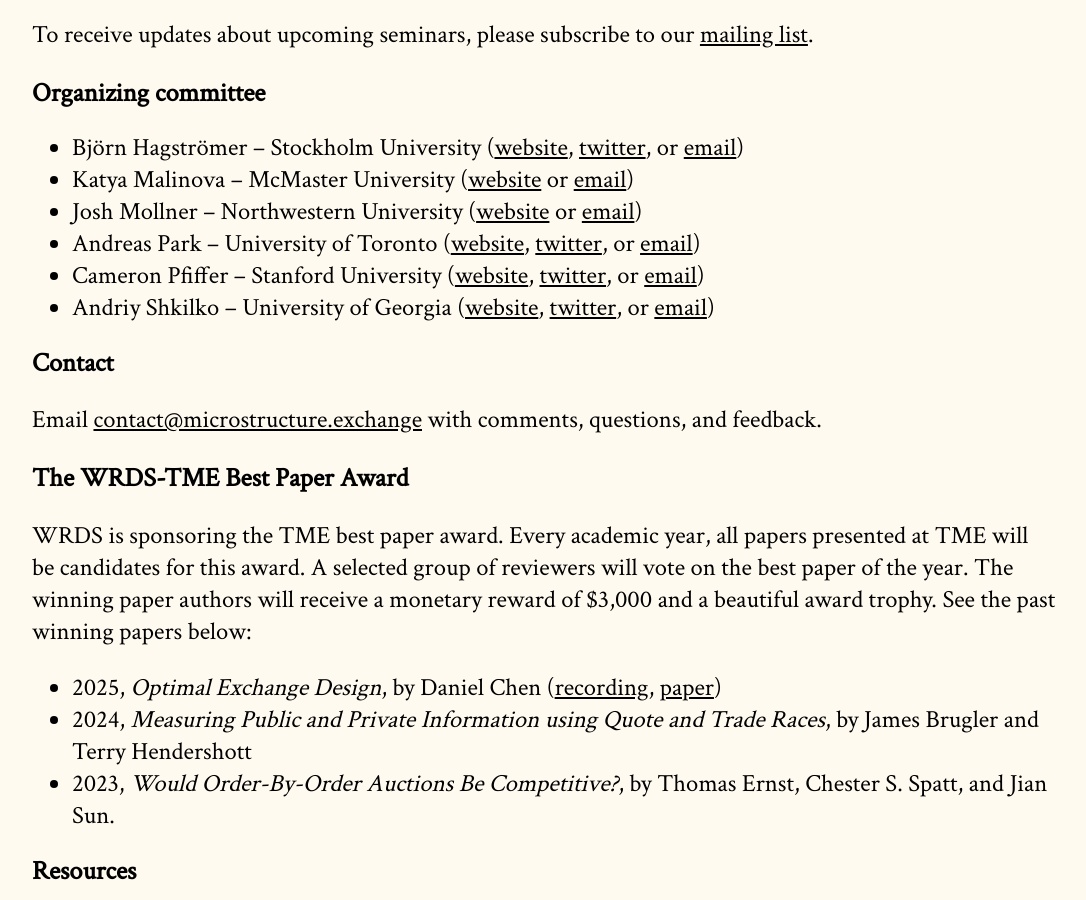
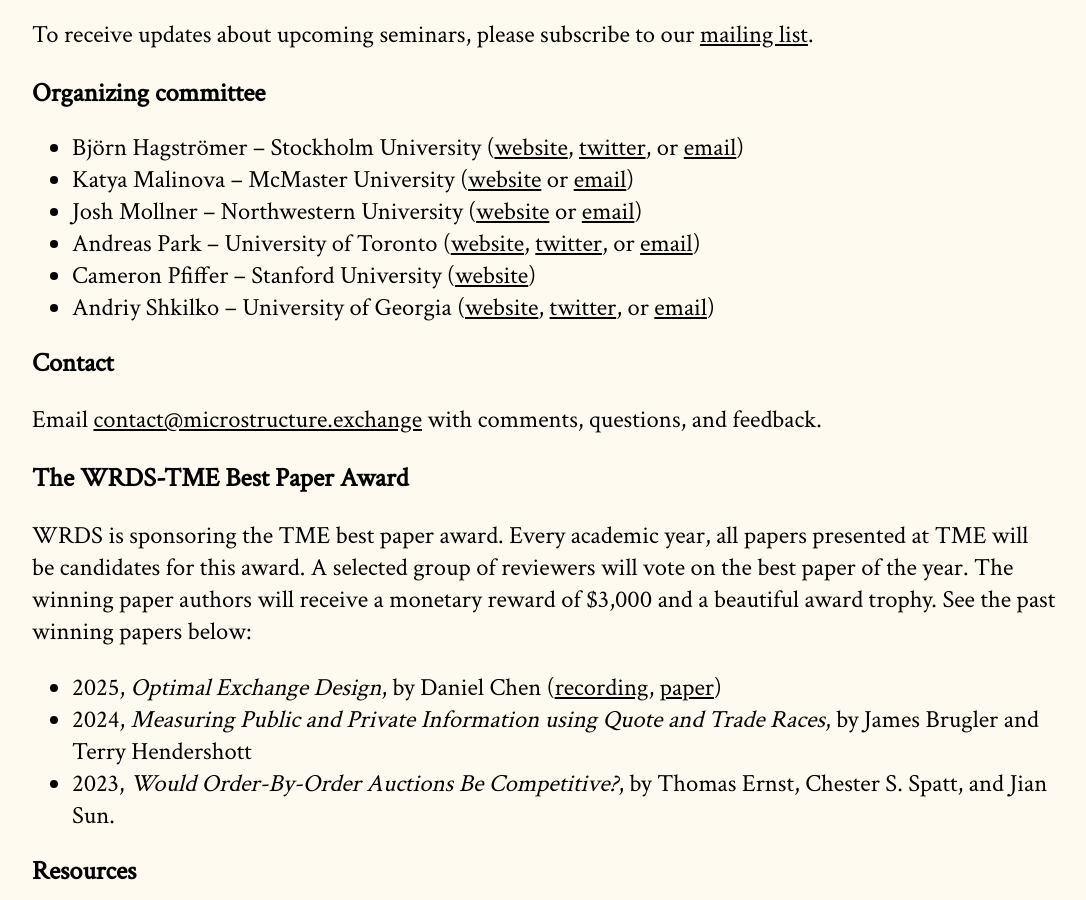
Before and after one commit to cpfiffer/microstructure.exchange, a Jekyll site: the page built from index.md, in a window 1280 px wide and 900 px high, scrolled down 1303 px. Shown: the whole window, without its empty margins (96-1182 px from the left). Built offline with Jekyll 4.4.1, drawn with Linux system fonts in a browser that asks for light colours; some web fonts are replaced.

Commit message:
Update index.md

```diff
--- a/index.md
+++ b/index.md
@@ -42,7 +42,7 @@ To receive updates about upcoming seminars, please subscribe to our [mailing lis
 - Katya Malinova -- McMaster University ([website](https://sites.google.com/site/katyamalinova/) or [email](mailto:malinovk@mcmaster.ca))
 - Josh Mollner -- Northwestern University ([website](https://sites.google.com/site/joshuamollner/) or [email](mailto:joshua.mollner@kellogg.northwestern.edu))
 - Andreas Park -- University of Toronto ([website](https://sites.google.com/site/parkandreas/), [twitter](https://twitter.com/financeutm), or [email](mailto:andreas.park@rotman.utoronto.ca))
-- Cameron Pfiffer -- Stanford University ([website](https://cameron.pfiffer.org), [twitter](https://twitter.com/cameron_pfiffer), or [email](mailto:cpfiffer@stanford.edu))
+- Cameron Pfiffer -- Stanford University ([website](https://cameron.pfiffer.org))
 - Andriy Shkilko -- University of Georgia ([website](https://www.terry.uga.edu/directory/andriy-shkilko/), [twitter](https://twitter.com/AndriyShkilko), or [email](mailto:ashkilko@uga.edu))
 
 ## Contact
```
